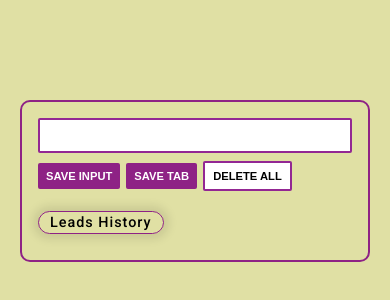
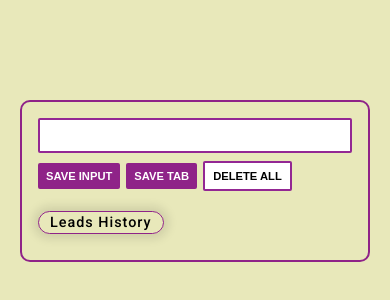
Before and after one commit to GiftinTech/Lead-Tracker-Magnet, a browser extension: page index.html in a window 390 px wide. Shown: the part 170-470 px from the top of the page. Drawn offline with Linux system fonts and the light colour scheme.

Commit message:
reduced bgcolor opacity for small screens

```diff
--- a/style.css
+++ b/style.css
@@ -155,6 +155,6 @@ ul li a:is(:hover, :focus) {
     margin: 270px 20px;
     min-width: 300px;
     border-radius: 10px;
-    background-color: rgba(218, 218, 144, 0.815);
+    background-color: rgba(218, 218, 144, 0.616);
   }
 }
```
